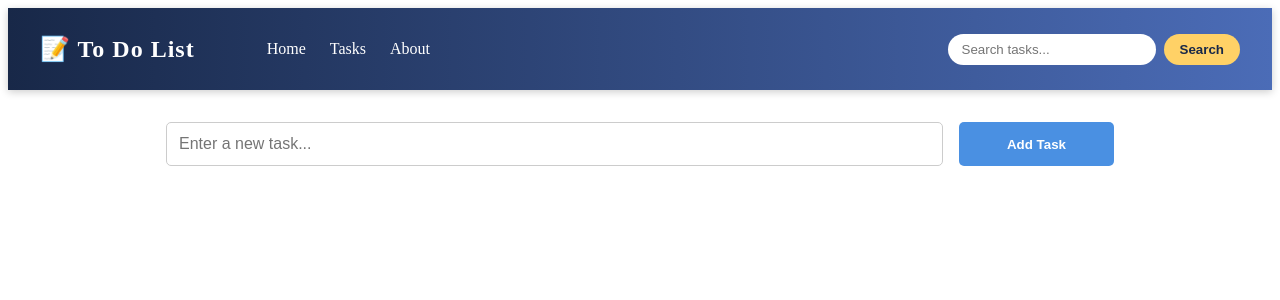
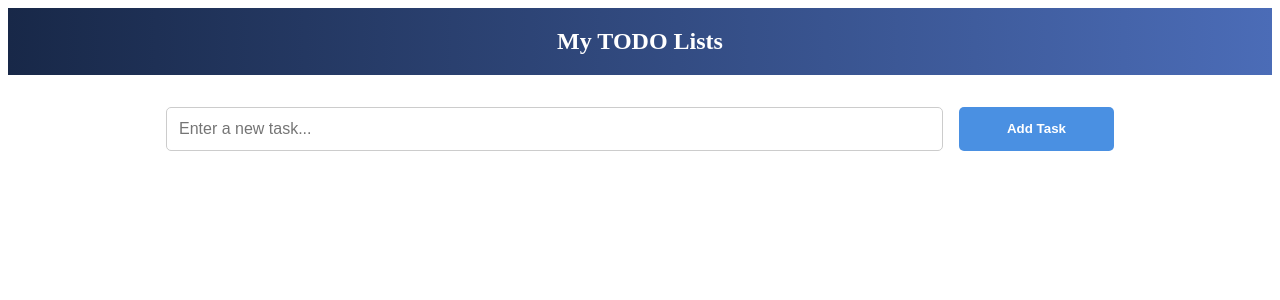
Before and after one commit to deepkapatel22199/ToDoList, a React (Vite) app in the folder frontend/: page / in a window 1280 px wide. Shown: the top 300 px of the page. Built offline with nearby package versions, Linux system fonts and the light colour scheme.

Commit message:
modify app with more functionality

```diff
--- a/frontend/package.json
+++ b/frontend/package.json
@@ -20,10 +20,13 @@
     "@types/react": "^19.0.10",
     "@types/react-dom": "^19.0.4",
     "@vitejs/plugin-react": "^4.3.4",
+    "autoprefixer": "^10.4.21",
     "eslint": "^9.21.0",
     "eslint-plugin-react-hooks": "^5.1.0",
     "eslint-plugin-react-refresh": "^0.4.19",
     "globals": "^15.15.0",
+    "postcss": "^8.5.3",
+    "tailwindcss": "^4.1.4",
     "vite": "^6.2.0"
   }
 }
--- a/frontend/src/Components/Navbar.css
+++ b/frontend/src/Components/Navbar.css
@@ -1,76 +1,9 @@
 .navbar {
     display: flex;
-    justify-content: space-between;
+    justify-content: center;
     align-items: center;
-    background-color: #4b6cb7; /* Blue gradient base */
+    background-color: #4b6cb7;
     background-image: linear-gradient(to right, #182848, #4b6cb7);
     color: white;
-    padding: 1rem 2rem;
-    box-shadow: 0 2px 8px rgba(0, 0, 0, 0.2);
-    position: sticky;
-    top: 0;
-    z-index: 10;
+
   }
-
-  .navbar__left {
-    display: flex;
-    align-items: center;
-  }
-
-  .navbar__logo {
-    font-size: 1.5rem;
-    font-weight: bold;
-    letter-spacing: 1px;
-    margin-right: 2rem;
-  }
-
-  .navbar__links {
-    list-style: none;
-    display: flex;
-    gap: 1.5rem;
-  }
-
-  .navbar__links li a {
-    color: white;
-    text-decoration: none;
-    font-weight: 500;
-    transition: color 0.3s ease;
-  }
-
-  .navbar__links li a:hover {
-    color: #ffd166;
-  }
-
-  .navbar__search {
-    display: flex;
-    align-items: center;
-    gap: 0.5rem;
-  }
-
-  .navbar__search input {
-    padding: 8px 14px;
-    border-radius: 20px;
-    border: none;
-    outline: none;
-    width: 180px;
-    transition: width 0.3s ease;
-  }
-
-  .navbar__search input:focus {
-    width: 250px;
-  }
-
-  .navbar__search button {
-    padding: 8px 16px;
-    border: none;
-    border-radius: 20px;
-    background-color: #ffd166;
-    color: #182848;
-    font-weight: bold;
-    cursor: pointer;
-    transition: background-color 0.3s ease;
-  }
-
-  .navbar__search button:hover {
-    background-color: #ffc93c;
-  }
--- a/frontend/src/Components/Navbar.jsx
+++ b/frontend/src/Components/Navbar.jsx
@@ -5,22 +5,8 @@ import "./Navbar.css";
 const Navbar = () => {
   return (
     <nav className="navbar">
-      <div className="navbar__left">
-        <div className="navbar__logo">📝 To Do List</div>
-        <ul className="navbar__links">
-          <li><a href="/">Home</a></li>
-          <li><a href="/tasks">Tasks</a></li>
-          <li><a href="/about">About</a></li>
-        </ul>
-      </div>
-      <form className="navbar__search" >
-        <input
-          type="text"
-          placeholder="Search tasks..."
-        />
-        <button type="submit">Search</button>
-      </form>
-    </nav>
+    <h1>My TODO Lists</h1>
+  </nav>
   );
 };
 
--- a/frontend/src/Components/ToDoApp.jsx
+++ b/frontend/src/Components/ToDoApp.jsx
@@ -10,6 +10,7 @@ const ToDoApp = () => {
   });
   const [editingId, setEditingId] = useState(null);
   const [editingText, setEditingText] = useState("");
+
 
   useEffect(() => {
     localStorage.setItem("tasks", JSON.stringify(tasks));
```
Also changed, not shown: 1 other file (tests, documents, lock files or other folders).
